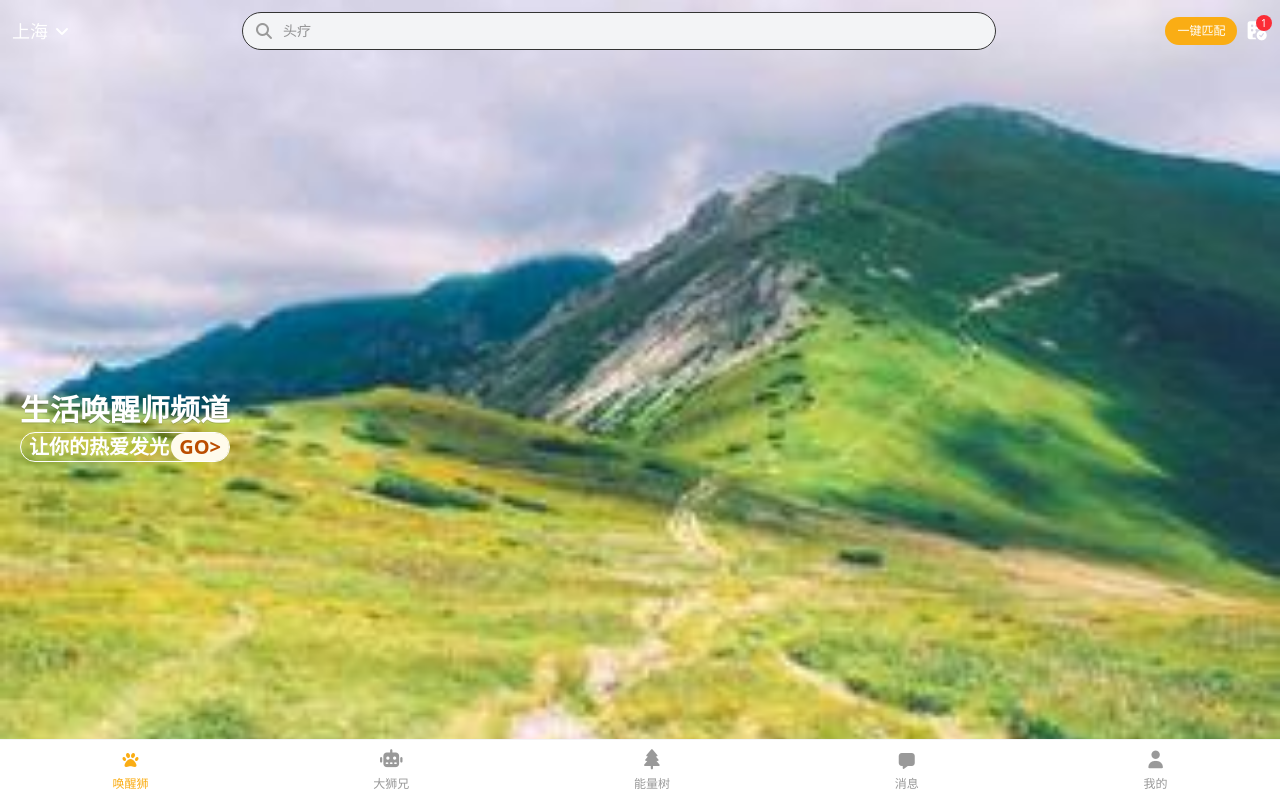
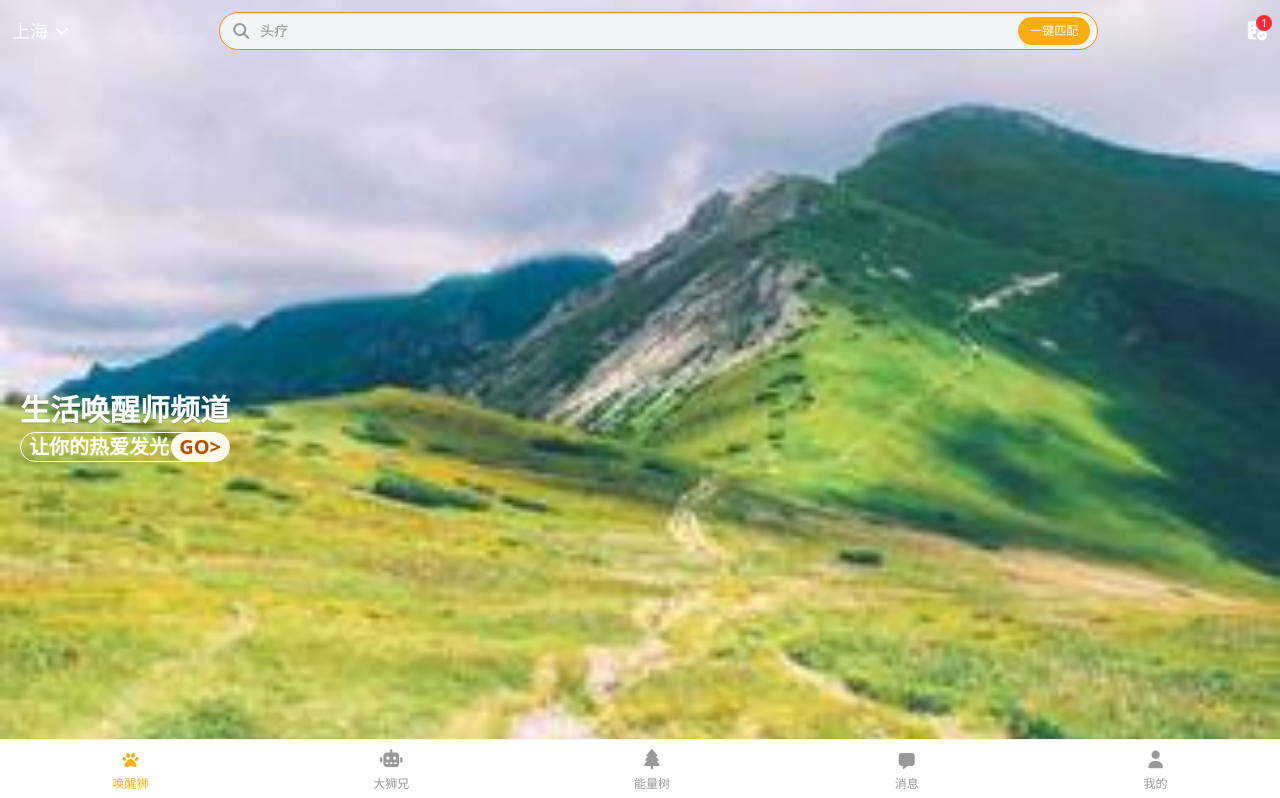
Before and after one commit to RosyDawns/hxs-demo1, a Vue app: page / in a window 1280 px wide. Shown: the top 798 px of the page. Built offline with nearby package versions, Linux system fonts and the light colour scheme; a web font is replaced by a local one.

Commit message:
init(project): 修改文字描述

```diff
--- a/src/views/IndexPage.vue
+++ b/src/views/IndexPage.vue
@@ -12,23 +12,25 @@
         <div class="text-lg font-medium">上海</div>
         <i class="fa fa-angle-down ml-1"></i>
       </div>
-      <div class="relative flex-1 max-w-[60%] mx-3">
+      <div class="relative flex-1 max-w-[70%] mx-3">
+        <div class="relative">
           <input
             type="text"
             placeholder="头疗"
-          class="w-full bg-gray-100 rounded-full pl-10 pr-4 py-2 focus:outline-none text-sm border"
+            class="w-full bg-gray-100 rounded-full pl-10 pr-24 py-2 focus:outline-none text-sm border border-orange-400"
           />
           <i
             class="fa fa-search absolute left-3 top-1/2 transform -translate-y-1/2 text-gray"
           ></i>
-      </div>
-      <div class="flex items-center">
           <button
-          class="bg-primary text-white text-xs py-1.5 px-3 rounded-full mr-2 nav-action"
+            class="absolute right-2 top-1/2 transform -translate-y-1/2 bg-primary text-white text-xs py-1.5 px-3 rounded-full nav-action"
             @click="$router.push('/matching')"
           >
             一键匹配
           </button>
+        </div>
+      </div>
+      <div class="flex items-center">
         <button
           class="relative nav-action"
           :style="{ color: headerOpacity > 0.5 ? '#333' : '#fff' }"
```
Lines whose indentation alone changed are shown as unchanged.
